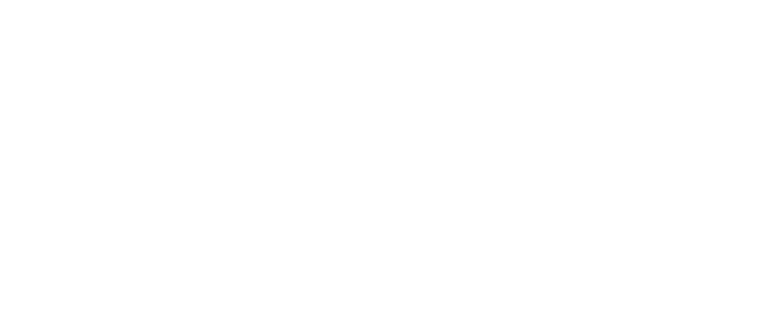
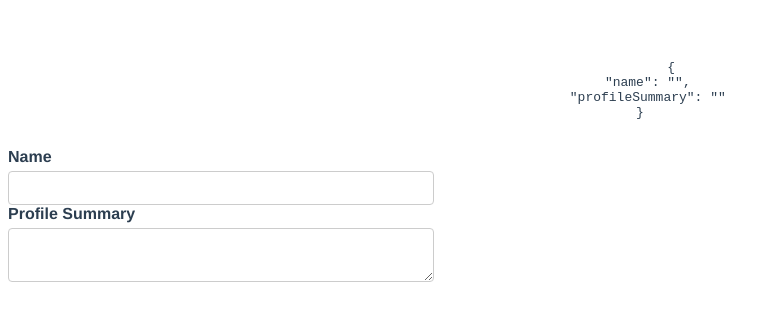
Before and after one commit to atifaftab/vue-codeevolution, a Vue app: page / in a window 1280 px wide. Shown: the top 320 px of the page, without its empty margins (0-779 px from the left). Built offline with nearby package versions, Linux system fonts and the light colour scheme.

Commit message:
form handling with v binding

```diff
--- a/src/App.vue
+++ b/src/App.vue
@@ -1,10 +1,32 @@
 <template>
+<div>
+    <pre>
+        {{ JSON.stringify(formValues,null,2) }}
+    </pre>
+</div>
+
+    <form>
+        <div>
+            <label for="name">Name</label>
+            <input type="text" id="name" v-model="formValues.name">
+        </div>
+        <div>
+            <label for="profileSummary">Profile Summary</label>
+            <textarea id="profileSummary" v-model="formValues.profileSummary" ></textarea>
+        </div>
+    </form>
 
 </template>
 <script>
 export default{
     name: 'App',
     data(){
+        return{
+            formValues:{
+                name:'',
+                profileSummary:''
+            }
+        }
 
     },
     methods:{
@@ -12,3 +34,52 @@ export default{
     }
 }
 </script>
+
+<style>
+#app {
+  font-family: Avenir, Helvetica, Arial, sans-serif;
+  -webkit-font-smoothing: antialiased;
+  -moz-osx-font-smoothing: grayscale;
+  /* text-align: center; */
+  color: #2c3e50;
+  margin-top: 60px;
+}
+.underline {
+  text-decoration: underline;
+}
+.promoted {
+  font-style: italic;
+}
+.new {
+  color: olivedrab;
+}
+.sold-out {
+  color: red;
+}
+label {
+  font-weight: bold;
+  display: flex;
+  margin-bottom: 5px;
+}
+
+input + label {
+  font-weight: bold;
+  display: inline-flex;
+  margin-right: 20px;
+}
+
+input[type='text'],
+textarea,
+select {
+  display: block;
+  width: 400px;
+  padding: 6px 12px;
+  font-size: 14px;
+  line-height: 1.42857143;
+  color: #555;
+  background-color: #fff;
+  background-image: none;
+  border: 1px solid #ccc;
+  border-radius: 4px;
+}
+</style>
```
